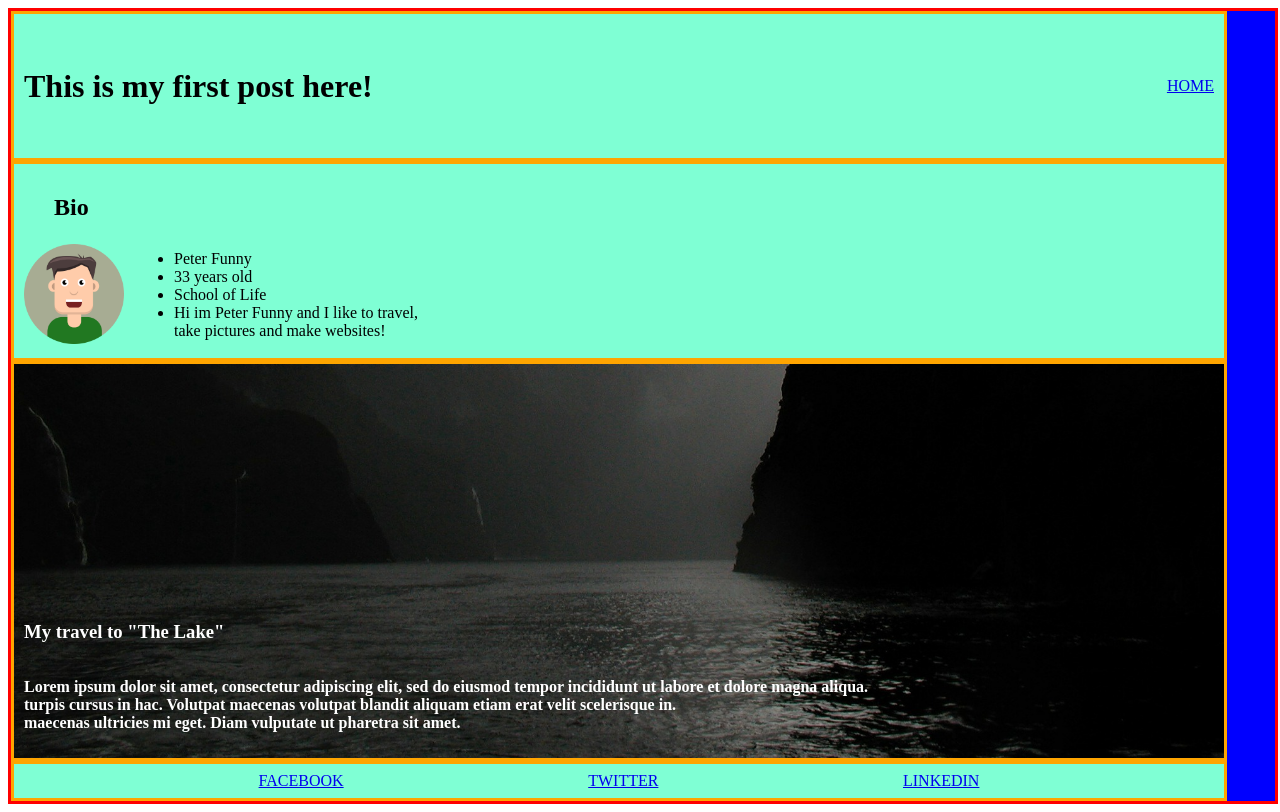
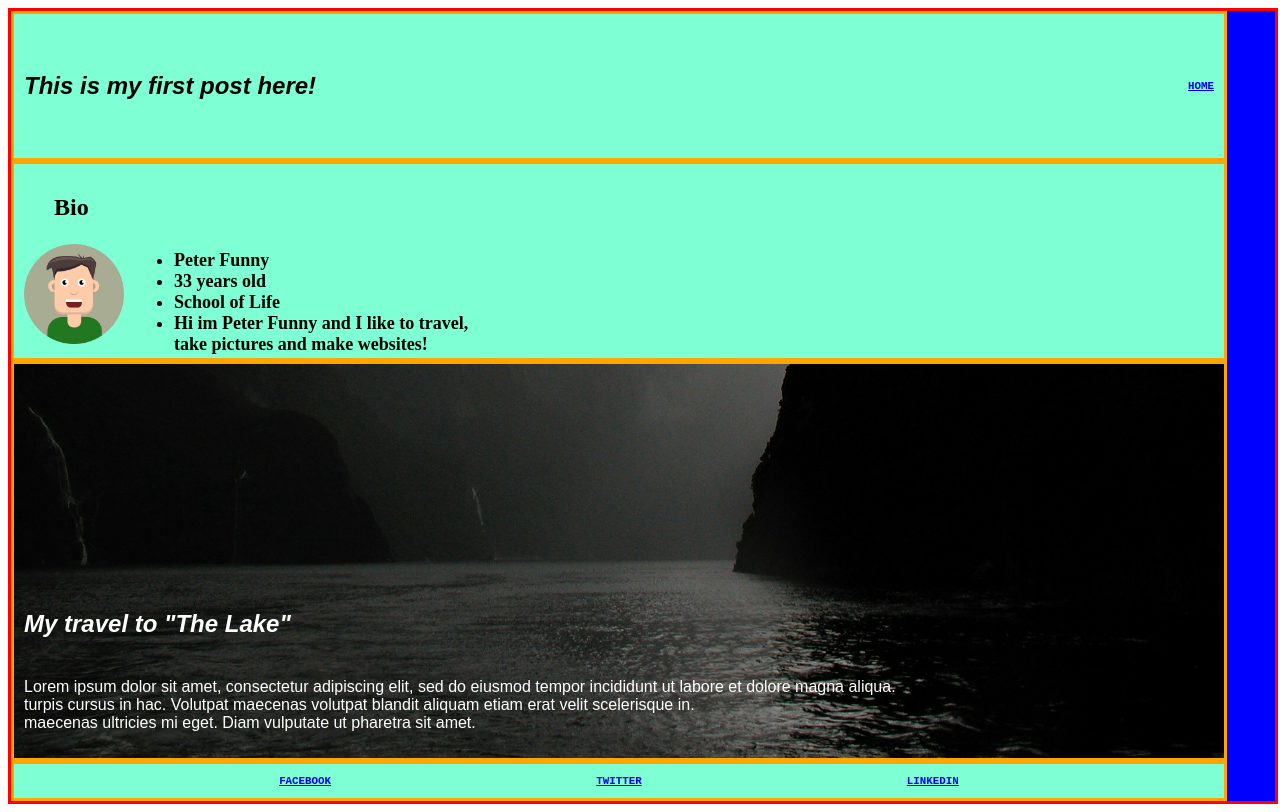
Before and after one commit to mbMAV/Project-Personal-Blog-Website, a plain HTML site: page blog_post.html in a window 1280 px wide. Drawn offline with Linux system fonts and the light colour scheme.

Commit message:
add font styles for post

```diff
--- a/blog_post.html
+++ b/blog_post.html
@@ -11,30 +11,30 @@
     <div id="all" class="container">
 
         <header id="head" class="box">
-            <h1>This is my first post here!</h1>
-            <a href="index.html">HOME</a>
+            <h1 class="mainHeading">This is my first post here!</h1>
+            <a href="index.html" class="link">HOME</a>
         </header>
 
         <aside id="authorInfo" class="box">
             <h2 id="bioHead">Bio</h2>
             <img src="img/avatar.png" alt="Picture of me" id="avatar" class="image">
             <ul id="bioList">
-                <li>Peter Funny</li>
-                <li>33 years old</li>
-                <li>School of Life</li>
-                <li>Hi im Peter Funny and I like to travel, <br>take pictures and make websites!</li>
+                <li class="item">Peter Funny</li>
+                <li class="item">33 years old</li>
+                <li class="item">School of Life</li>
+                <li class="item">Hi im Peter Funny and I like to travel, <br>take pictures and make websites!</li>
             </ul>
         </aside>
 
         <main id="content" class="box photoBox">
-            <h3>My travel to "The Lake"</h3>
-            <p> Lorem ipsum dolor sit amet, consectetur adipiscing elit, sed do eiusmod tempor incididunt ut labore et dolore magna aliqua. <br> turpis cursus in hac. Volutpat maecenas volutpat blandit aliquam etiam erat velit scelerisque in. <br> maecenas ultricies mi eget. Diam vulputate ut pharetra sit amet.</p>
+            <h3 class="postheading">My travel to "The Lake"</h3>
+            <p class="text"> Lorem ipsum dolor sit amet, consectetur adipiscing elit, sed do eiusmod tempor incididunt ut labore et dolore magna aliqua. <br> turpis cursus in hac. Volutpat maecenas volutpat blandit aliquam etiam erat velit scelerisque in. <br> maecenas ultricies mi eget. Diam vulputate ut pharetra sit amet.</p>
         </main>
 
         <footer id="socialLinks" class="box">
-            <a href="https://www.facebook.com/">FACEBOOK</a>
-            <a href="https://www.twitter.com/">TWITTER</a>
-            <a href="https://www.linkedin.com/">LINKEDIN</a>
+            <a href="https://www.facebook.com/" class="link">FACEBOOK</a>
+            <a href="https://www.twitter.com/" class="link">TWITTER</a>
+            <a href="https://www.linkedin.com/" class="link">LINKEDIN</a>
         </footer>
 
     </div>
--- a/css/post.css
+++ b/css/post.css
@@ -86,7 +86,39 @@
     background-position: left bottom;
 }
 
+.mainHeading{
+    font-family: sans-serif;
+    font-style: oblique;
+    font-weight: bold;
+    font-size: 150%;
+}
 
+.item{
+    font-family: serif;
+    font-style: normal;
+    font-size: large;
+    font-weight: bold;
+}
+
+.postheading{
+    font-family: sans-serif;
+    font-style: oblique;
+    font-weight: bold;
+    font-size: 150%;
+}
+
+.text{
+    font-family: sans-serif;
+    font-style: normal;
+    font-weight: normal;
+}
+
+.link{
+    font-family: monospace;
+    font-style: normal;
+    font-size: smaller;
+    font-weight: bold;
+}
 
 @media (min-width: 501px) and (max-width: 900px) {
     .container {
```
